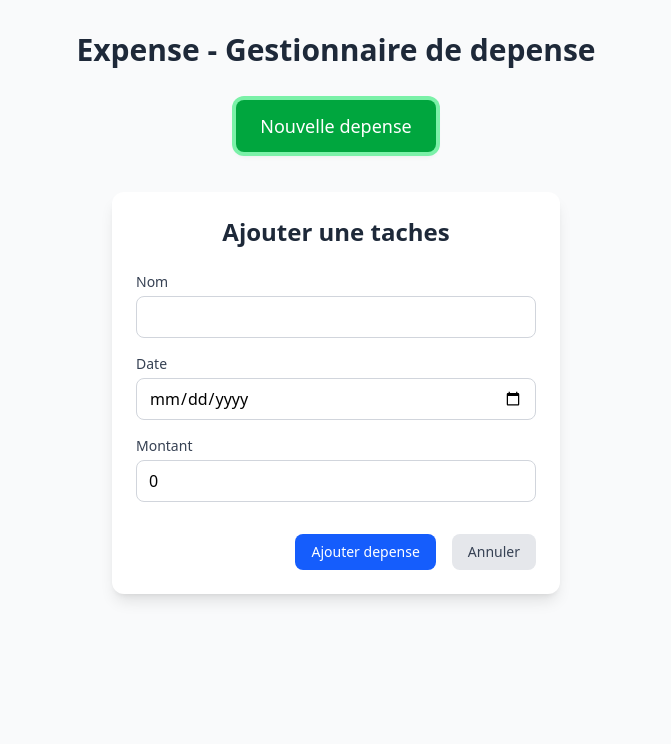
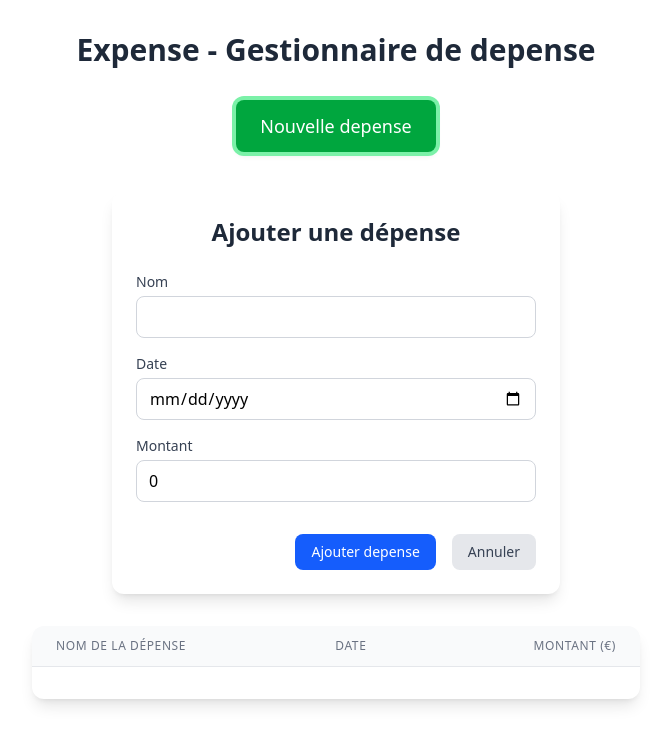
Before and after one commit to Tatiana-Juin/Expense, a React (Vite) app: page / in a window 1280 px wide. Both pictures are taken after a click on the button "Nouvelle depense". Shown: the top 744 px of the page, without its empty margins (304-975 px from the left). Built offline with nearby package versions, Linux system fonts and the light colour scheme.

Commit message:
J'ai enfin fini l'affichage des depenses

```diff
--- a/index.html
+++ b/index.html
@@ -1,5 +1,5 @@
 <!doctype html>
-<html lang="en">
+<html lang="fr">
   <head>
     <meta charset="UTF-8" />
     <link rel="icon" type="image/svg+xml" href="/vite.svg" />
--- a/src/App.jsx
+++ b/src/App.jsx
@@ -14,7 +14,7 @@ function App() {
   const [newMontant,setNewMontant] = useState(0);
 
   return (
-    <div className='max-w-2xl mx-auto p-4 md:p-8 min-h-screen bg-gray-50'>
+    <div className='max-w-2xl mx-auto p-4 md:p-8 min-h-screen '>
       {/* TITRE DE LA PAGE */}
       <h1 className='text-3xl font-extrabold text-center text-gray-800 mb-8'> Expense - Gestionnaire de depense </h1>
 
--- a/src/components/ExpenseList.jsx
+++ b/src/components/ExpenseList.jsx
@@ -2,15 +2,36 @@
 
 export default function ExpenseList({datas,setDatas}) {
   return (
-    <div>
+    <div className="shadow-lg rounded-xl overflow-hidden bg-white mt-8">
+      {/* TABLEAU POUR AFFICHER LES VALEURS  */}
+      <table className="min-w-full divide-y divide-gray-200">
 
-      {datas.map((dataExpense) =>(
-        <ul key={dataExpense.id}>
-          <li > {dataExpense.nom} </li>
-          <li> {dataExpense.date} </li>
-          <li> {dataExpense.montant} </li>
-        </ul>
-      ) )}
+        <thead className="bg-gray-50">
+            <tr>
+              <th className="px-6 py-3 text-left text-xs font-medium text-gray-500 uppercase tracking-wider">
+                Nom de la dépense
+              </th>
+              <th className="px-6 py-3 text-left text-xs font-medium text-gray-500 uppercase tracking-wider">
+                  Date
+              </th>
+              <th className="px-6 py-3 text-right text-xs font-medium text-gray-500 uppercase tracking-wider">
+                Montant (€)
+              </th>
+            </tr>
+        </thead>
+        <tbody>
+          {datas.map((dataExpense) =>(
+
+            <tr key={dataExpense.id} className="hover:bg-gray-50 transition duration-150 ease-in-out">
+              <td className="px-6 py-4 whitespace-nowrap text-sm font-medium text-gray-900"> {dataExpense.nom} </td>
+              <td className="px-6 py-4 whitespace-nowrap text-sm text-gray-500"> {dataExpense.date} </td>
+              <td className="px-6 py-4 whitespace-nowrap text-sm text-gray-900 text-right font-semibold" > {dataExpense.montant}  </td>
+            </tr>
+          ) )}
+        </tbody>
+
+      </table>
+
 
     </div>
   )
--- a/src/components/NewExpenseForm.jsx
+++ b/src/components/NewExpenseForm.jsx
@@ -18,22 +18,9 @@ export default function NewExpenseForm({datas,setDatas,setDepenseEdit,newExpense
       return;
     }
 
-    // POUR EVITER L'ERREUR VIS A VIS DE LA CONDITION DE LA DATE ON DIT QUE LA DATE AUJOURD'HUI ET A 0000
-    const today = new Date;
-    today.setHours(0,0,0,0);
+    const formattedDate = new Date(newDate ?? Date.now()).toLocaleDateString("fr-FR");
 
-    const formattedDate = newDate ? new Date(newDate).toLocaleDateString("fr-FR") : new Date().toLocaleDateString("fr-FR");
-
-    // COMPARER LES DEUX DATE
-    if(new Date(newDate) < today){
-      setErrorMessage("La date ne peut pas etre inferrieur a celle d'aujourd'hui ")
-      return;
-    }
-
-    // VIDE SETERREOR MESSAGE
-
-
-    // NOUVEAU TABLEAU
+    // NOUVEAU OBJET
     const newExpenseTab = {
       id : Date.now(),
       nom : newExpense,
@@ -42,18 +29,16 @@ export default function NewExpenseForm({datas,setDatas,setDepenseEdit,newExpense
     }
 
     setDatas([...datas,newExpenseTab]);
+
     setNewExpense("");
     setNewDate("");
     setNewMontant(0)
     setDepenseEdit(false);
-
-    // FAIRE RETURN AVEC SPREAD OPERATOR
-
   }
 
   return (
     <div className="max-w-md mx-auto mt-10 p-6 bg-white rounded-xl shadow-lg">
-        <h2 className="text-2xl font-semibold text-gray-800 mb-6 text-center">Ajouter une taches</h2>
+        <h2 className="text-2xl font-semibold text-gray-800 mb-6 text-center">Ajouter une dépense</h2>
 
           <form action="post" onSubmit={handleAddExpense} className="space-y-4">
 
```
